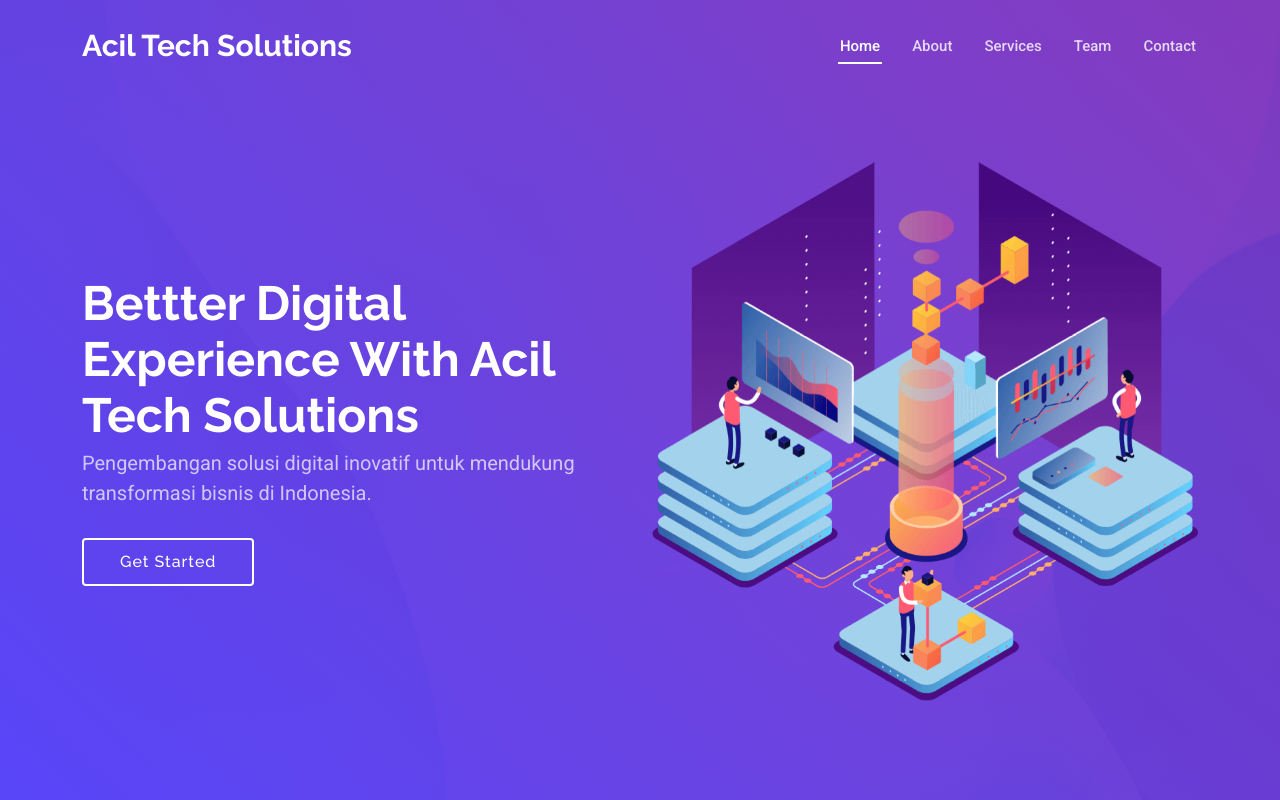
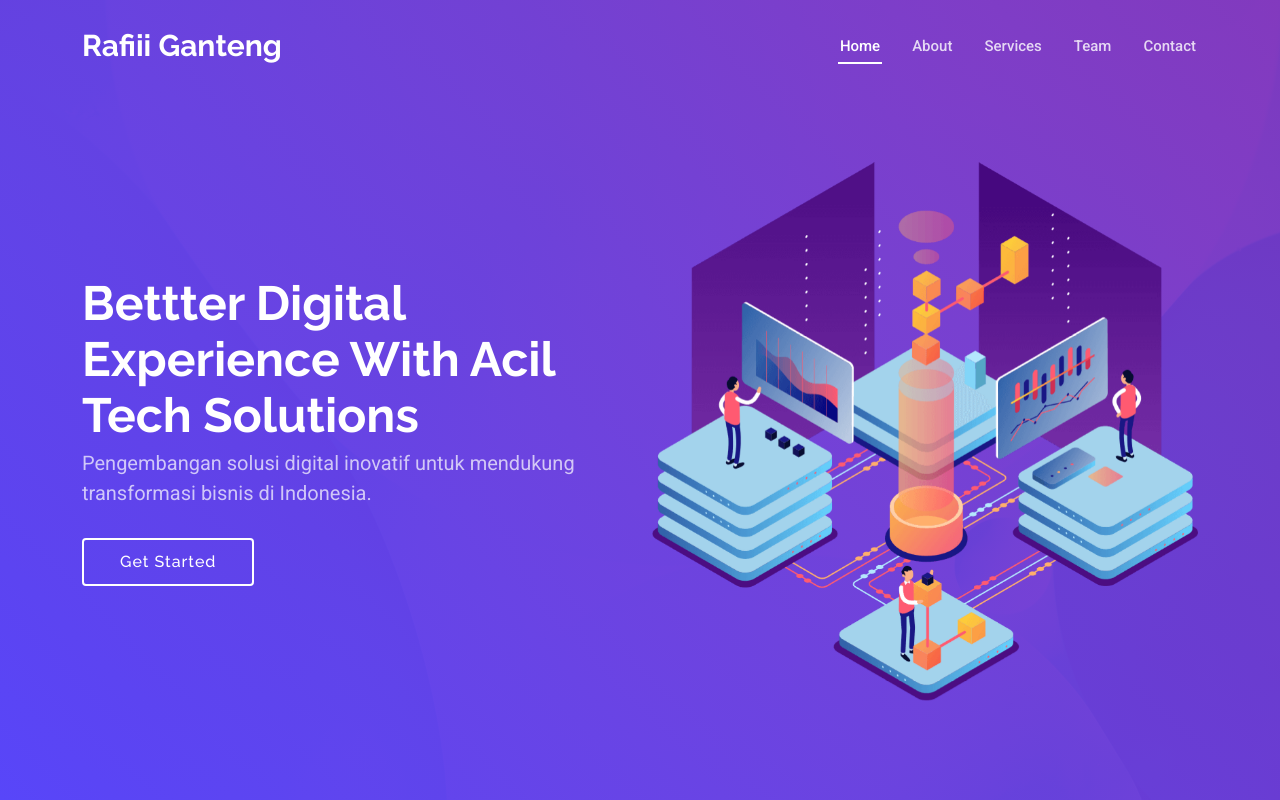
Before and after one commit to Mip-co/UAS-DEVOPS-AcilTechSolutions, a plain HTML site: page index.html in a window 1280 px wide. Shown: the top 800 px of the page. Drawn offline with Linux system fonts and the light colour scheme; animation ran at ten frames a second.

Commit message:
Update site name from 'Acil Tech Solutions' to 'Rafiii Ganteng'ekww

```diff
--- a/index.html
+++ b/index.html
@@ -38,7 +38,7 @@
       <a href="index.html" class="logo d-flex align-items-center me-auto">
         <!-- Uncomment the line below if you also wish to use an image logo -->
         <!-- <img src="assets/img/logo.png" alt=""> -->
-        <h1 class="sitename">Acil Tech Solutions</h1>
+        <h1 class="sitename">Rafiii Ganteng</h1>
       </a>
 
       <nav id="navmenu" class="navmenu">
```
